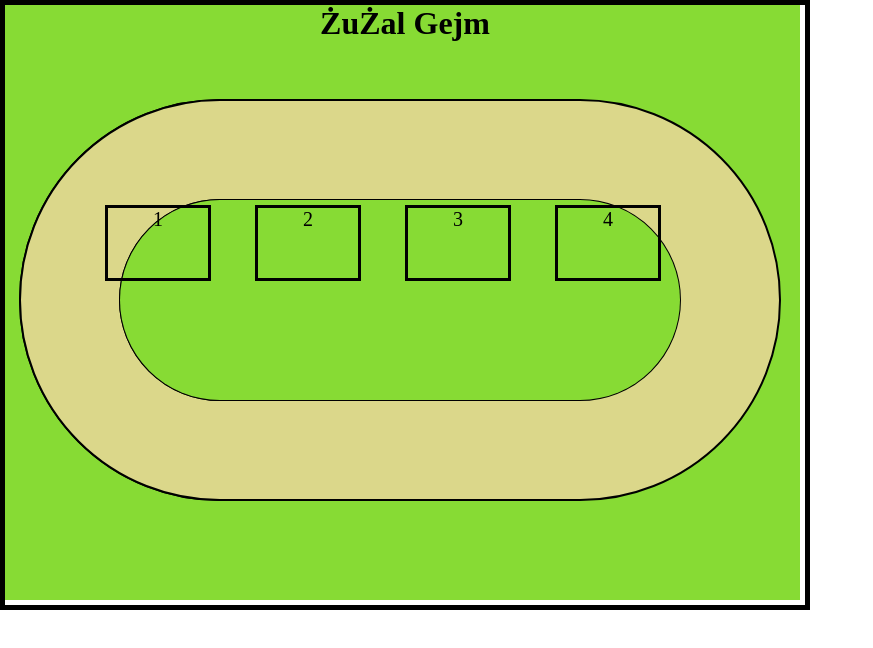
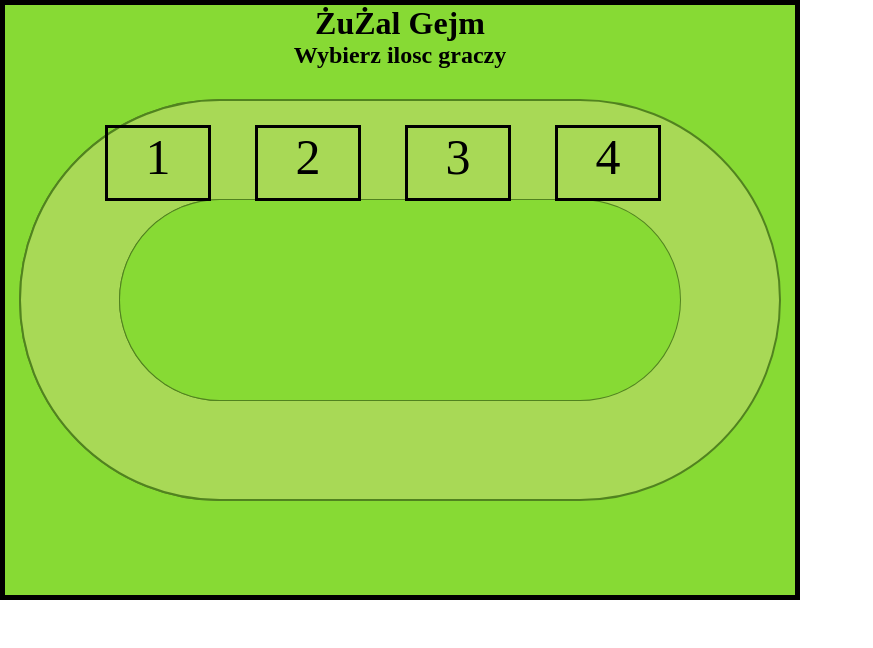
Before and after one commit to zuzozuo/zuzel, a website: page static/index.html in a window 1280 px wide. Shown: the whole page, without its empty margins (0-873 px from the left). Drawn offline with Linux system fonts and the light colour scheme.

Commit message:
Players num menu fixed

```diff
--- a/static/index.html
+++ b/static/index.html
@@ -7,6 +7,7 @@
     <meta name="author" content="Zuz D">
     <script src="gameManager.js"></script>
     <script src="mapGenerator.js"></script>
+    <script src="menuController.js"></script>
     <script src="menu.js"></script>
     <script src="player.js"></script>
     <script src="script.js"></script>
--- a/static/menu.js
+++ b/static/menu.js
@@ -4,36 +4,49 @@ class Menu {
 		this.lapNum = null;
 		this.header = null;
 		this.div = null;
+		this.select = null;
+		this.option = null;
+		this.header = document.createElement('h1');
+		this.header2 = document.createElement('h2');
+		this.header3 = document.createElement('h2');
 		this.menuDiv = menu;
 		this.height = height;
 		this.width = width;
-		this.header = null;
-
 	}
 
 
-	showMenu() {
-		this.header = document.createElement('h1');
+	showMenu(){
 		this.header.innerHTML = "ŻuŻal Gejm";
+		this.header2.innerHTML = "Wybierz ilosc graczy";
 		this.menuDiv.appendChild(this.header);
+		this.menuDiv.appendChild(this.header2);
 		this.menuDiv.style.display = "block";
-		this.menuDiv.style.height = this.height + "px";
-		this.menuDiv.style.width = this.width + "px";
+		this.menuDiv.style.height = (this.height - 10) + "px";
+		this.menuDiv.style.width = (this.width - 10) + "px";
 
-		for (let i = 0; i < 4; i++) {
+		for (let i = 0; i < 4; i++){
 			this.div = document.createElement('div');
 			this.div.className = 'number';
 			this.div.dataset.number = i;
 			this.menuDiv.appendChild(this.div);
 			this.div.style.left = 100 + 150 * i + "px"
-			this.div.style.top = 200 + "px"
-			/*if (i % 2 != 0) {
-				this.div.style.top = 300 + "px"
-				this.div.style.left = 200 + 100 * i + 'px'
+			this.div.style.top = 120 + "px"
+			this.div.innerHTML = i + 1;
+			this.div.onclick = function(){
+				this.playerNum = parseInt(this.dataset.number) + 1;
+				console.log(this.playerNum)
+				}
+			}
+
+		/*this.header3.innerHTML = "Wybierz ilosc okrazen"
+		this.select = document.createElement('select');
+		this.menuDiv.appendChild(this.select);
+		for(var i = 2; i < 7; i++){
+			this.option = document.createElement('option')
+			this.option.innerHTML = i * 5;
+			this.option.value = i * 5;
+			this.select.appendChild(this.option)
 			}*/
-			this.div.innerHTML = i + 1;
 		}
 
 	}
-
-}
--- a/static/style.css
+++ b/static/style.css
@@ -9,14 +9,28 @@
   position: absolute;
   z-index: 4;
   text-align: center;
+  background-color: rgba(135, 219, 52, 0.6);
 }
 
 .number{
   width: 100px;
   height: 70px;
   border: 3px solid black;
-  font-size: 20px;
+  font-size: 50px;
   text-align: center;
   position: absolute;
   z-index: 6;
 }
+
+select{
+  width: 100px;
+  height: 70px;
+  position: absolute;
+  top: 250px;
+  font-size: 50px;
+}
+
+
+.number:hover{
+  background-color: rgba(255,255,255,0.8)
+}
```
